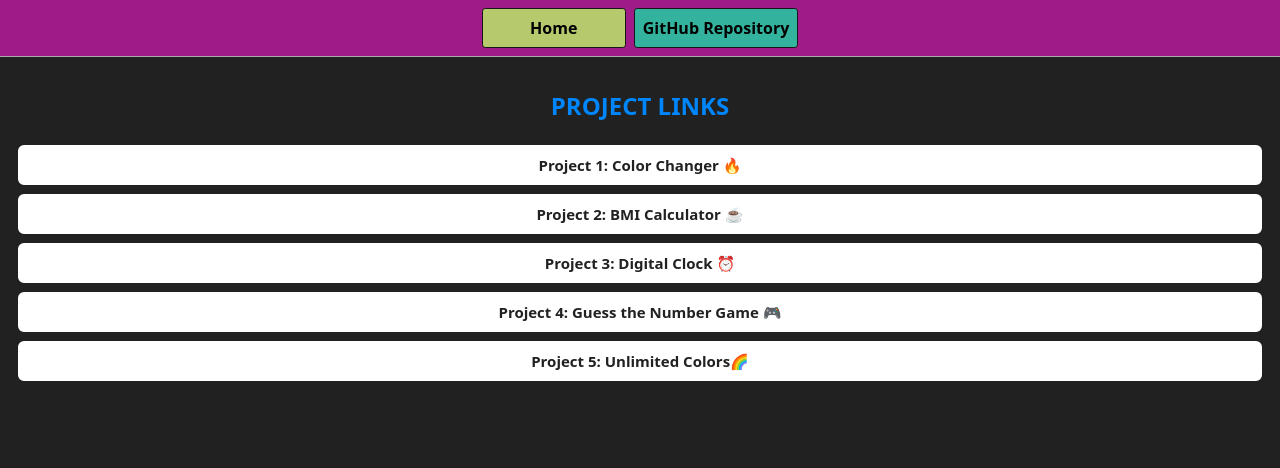
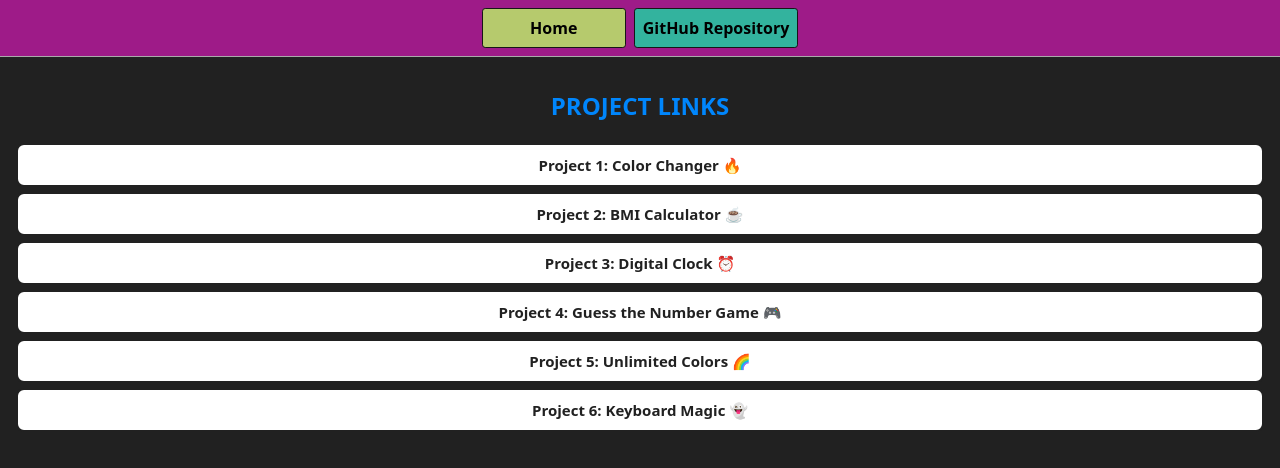
Before and after one commit to HarshDhoriyani/Java-Script, a plain HTML site: page 07_Projects/index.html in a window 1280 px wide. Drawn offline with Linux system fonts and the light colour scheme.

Commit message:
Project 6 Updated

```diff
--- a/07_Projects/index.html
+++ b/07_Projects/index.html
@@ -35,7 +35,11 @@
             </a>
 
             <a class="project-links" style="" href="./Project5_Unlimited Colors/index.html">
-                Project 5: Unlimited Colors🌈
+                Project 5: Unlimited Colors 🌈
+            </a>
+
+            <a class="project-links" style="" href="./Project6_Keyboard Magic/index.html">
+                Project 6: Keyboard Magic 👻
             </a>
         </div>
     </main>
```
